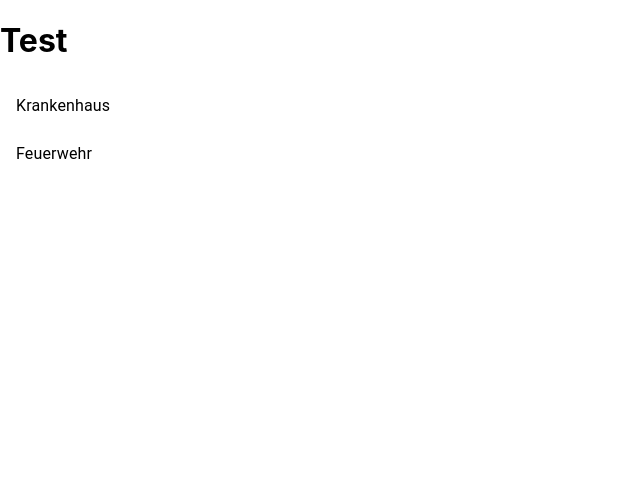
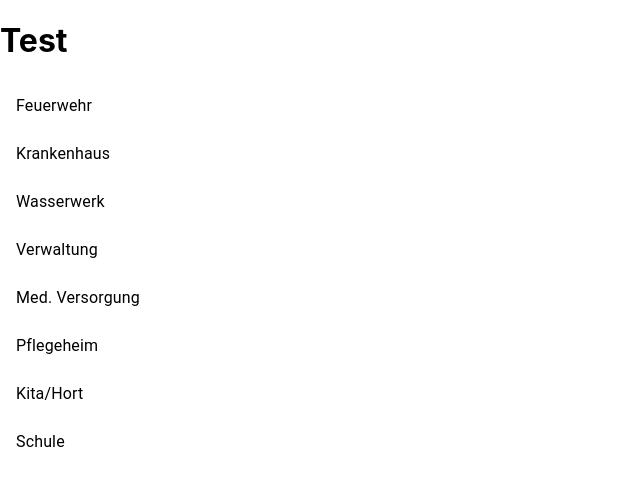
Before and after one commit to gemeindecockpit/data-input, a React (Create React App) app: page / in a window 1280 px wide. Shown: the top 486 px of the page, without its empty margins (0-640 px from the left). Built offline with nearby package versions, Linux system fonts and the light colour scheme.

Commit message:
wip:added Dummy data from ProxyJSON

```diff
--- a/src/OrganisationViewer.js
+++ b/src/OrganisationViewer.js
@@ -1,7 +1,236 @@
 import React from "react";
 import OrganisationList from "./OrganisationList";
 
-const temporaryJson = [{'name': 'Krankenhaus', 'id': 123}, {'name': 'Feuerwehr', 'id': 124}]
+const temporaryJson = {
+    "user": [
+        {
+            "name": "Max Mustermann",
+            "id": "37255"
+        },
+        {
+            "name": "Alexander Schmidt",
+            "id": "32463"
+        },
+        {
+            "name": "Martin Mellinghoff",
+            "id": "96718"
+        },
+        {
+            "name": "Finja Robinson",
+            "id": "79118"
+        },
+        {
+            "name": "Mika Illing",
+            "id": "74501"
+        },
+        {
+            "name": "Ewald Willig",
+            "id": "09938"
+        },
+        {
+            "name": "Annika Rausch",
+            "id": "21560"
+        },
+        {
+            "name": "Hans-Peter Klesper",
+            "id": "16614"
+        },
+        {
+            "name": "Xenia Solka",
+            "id": "27069"
+        }
+    ],
+    "organisations": [
+        {
+            "name": "Feuerwehr",
+            "id": "1",
+            "kennzahlen": [
+                {
+                    "name": "Atemschutzgeräte",
+                    "id": "11",
+                    "value-format": "1231"
+                },
+                {
+                    "name": "Einsatzkräfte (krank)",
+                    "id": "12",
+                    "value-format": "51"
+                },
+                {
+                    "name": "Maschinist- und Fahrer (krank)",
+                    "id": "13",
+                    "value-format": "5"
+                },
+                {
+                    "name": "Fahrzeuge einsatzbereit",
+                    "id": "14",
+                    "value-format": "123"
+                }
+            ]
+        },
+        {
+            "name": "Krankenhaus",
+            "id": "2",
+            "kennzahlen": [
+                {
+                    "name": "Ärzte (krank)",
+                    "id": "21",
+                    "value-format": "131"
+                },
+                {
+                    "name": "Pflegekräfte (krank)",
+                    "id": "22",
+                    "value-format": "24"
+                },
+                {
+                    "name": "Beatmungsgeräte",
+                    "id": "23",
+                    "value-format": "1535"
+                },
+                {
+                    "name": "Betten",
+                    "id": "24",
+                    "value-format": "646"
+                }
+            ]
+        },
+        {
+            "name": "Wasserwerk",
+            "id": "3",
+            "kennzahlen": [
+                {
+                    "name": "Teams (verfügbar)",
+                    "id": "31",
+                    "value-format": "39"
+                },
+                {
+                    "name": "Wasserqualität",
+                    "id": "32",
+                    "value-format": "gut"
+                },
+                {
+                    "name": "Verfügbarkeit Trinkwasser",
+                    "id": "33",
+                    "value-format": "404120"
+                },
+                {
+                    "name": "Abdeckung Versorgungsgebiet",
+                    "id": "34",
+                    "value-format": "97%"
+                }
+            ]
+        },
+        {
+            "name": "Verwaltung",
+            "id": "4",
+            "kennzahlen": [
+                {
+                    "name": "MA Bürgerbüro (krank)",
+                    "id": "41",
+                    "value-format": "12"
+                },
+                {
+                    "name": "MA Jugendamt (krank)",
+                    "id": "42",
+                    "value-format": "45"
+                },
+                {
+                    "name": "MA Ordnungsamt (krank)",
+                    "id": "43",
+                    "value-format": "124"
+                },
+                {
+                    "name": "MA gesamt (krank)",
+                    "id": "44",
+                    "value-format": "1123"
+                }
+            ]
+        },
+        {
+            "name": "Med. Versorgung",
+            "id": "5",
+            "kennzahlen": [
+                {
+                    "name": "Einsatzkräft (krank)",
+                    "id": "51",
+                    "value-format": "11"
+                },
+                {
+                    "name": "Einsatzfahrzeuge (verfügbar)",
+                    "id": "52",
+                    "value-format": "20"
+                }
+            ]
+        },
+        {
+            "name": "Pflegeheim",
+            "id": "6",
+            "kennzahlen": [
+                {
+                    "name": "Pfleger (krank)",
+                    "id": "61",
+                    "value-format": "19"
+                },
+                {
+                    "name": "Auslastung",
+                    "id": "62",
+                    "value-format": "290"
+                },
+                {
+                    "name": "Lieferanten (verfügbar)",
+                    "id": "63",
+                    "value-format": "25"
+                }
+            ]
+        },
+        {
+            "name": "Kita/Hort",
+            "id": "7",
+            "kennzahlen": [
+                {
+                    "name": "Kindergärtner (krank)",
+                    "id": "71",
+                    "value-format": "4"
+                },
+                {
+                    "name": "Kinder (krank)",
+                    "id": "72",
+                    "value-format": "25"
+                },
+                {
+                    "name": "Verpflegung",
+                    "id": "73",
+                    "value-format": "gut"
+                },
+                {
+                    "name": "Anwesenheit",
+                    "id": "74",
+                    "value-format": "70%"
+                }
+            ]
+        },
+        {
+            "name": "Schule",
+            "id": "8",
+            "kennzahlen": [
+                {
+                    "name": "Lehrer (krank)",
+                    "id": "81",
+                    "value-format": "4"
+                },
+                {
+                    "name": "Schüler (krank)",
+                    "id": "82",
+                    "value-format": "25"
+                },
+                {
+                    "name": "Anwesenheit",
+                    "id": "84",
+                    "value-format": "70%"
+                }
+            ]
+        }
+    ]
+}
 
 export default class OrganisationViewer extends React.Component {
     chooseOrganisation = (orgID) => {
@@ -11,7 +240,7 @@ export default class OrganisationViewer extends React.Component {
 
     render() {
         return (
-            <OrganisationList chosenOrganisation={this.chooseOrganisation} data={temporaryJson}/>
+            <OrganisationList chosenOrganisation={this.chooseOrganisation} data={temporaryJson.organisations}/>
         )
     }
 }
```
